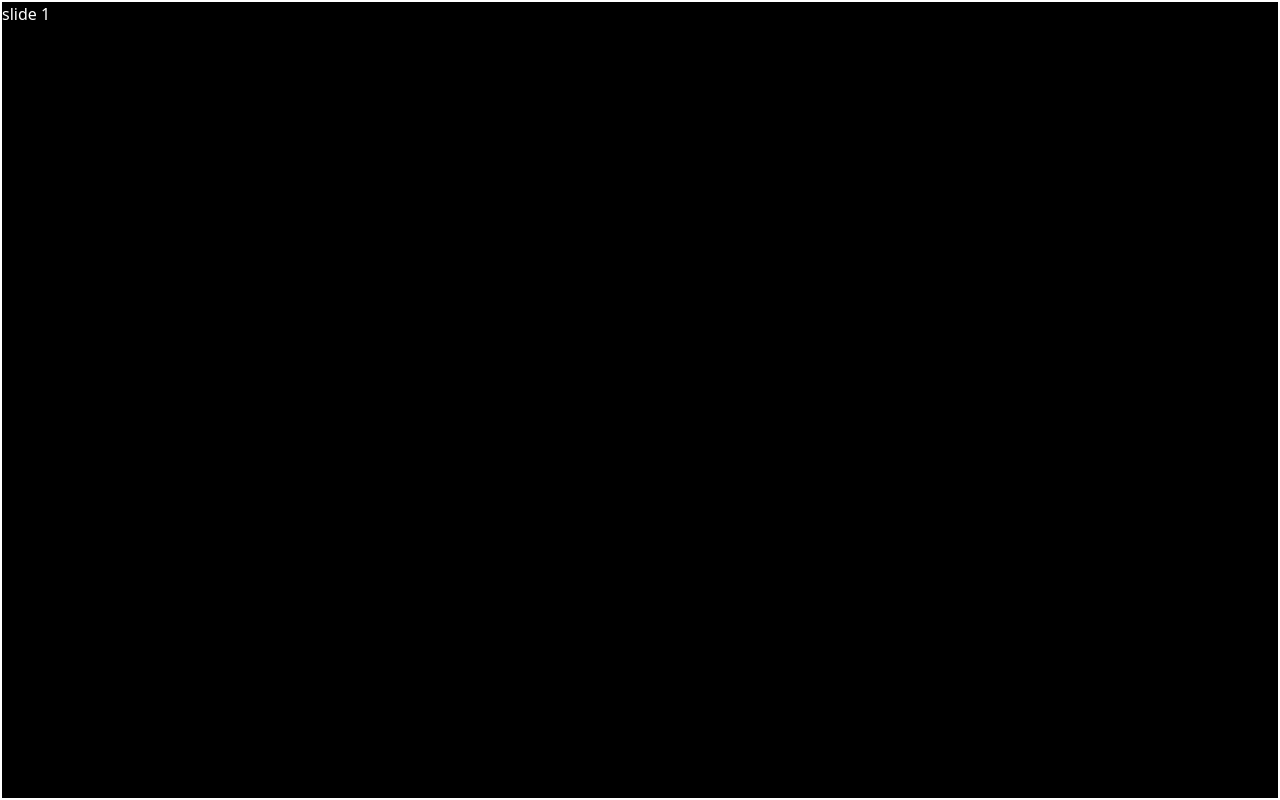
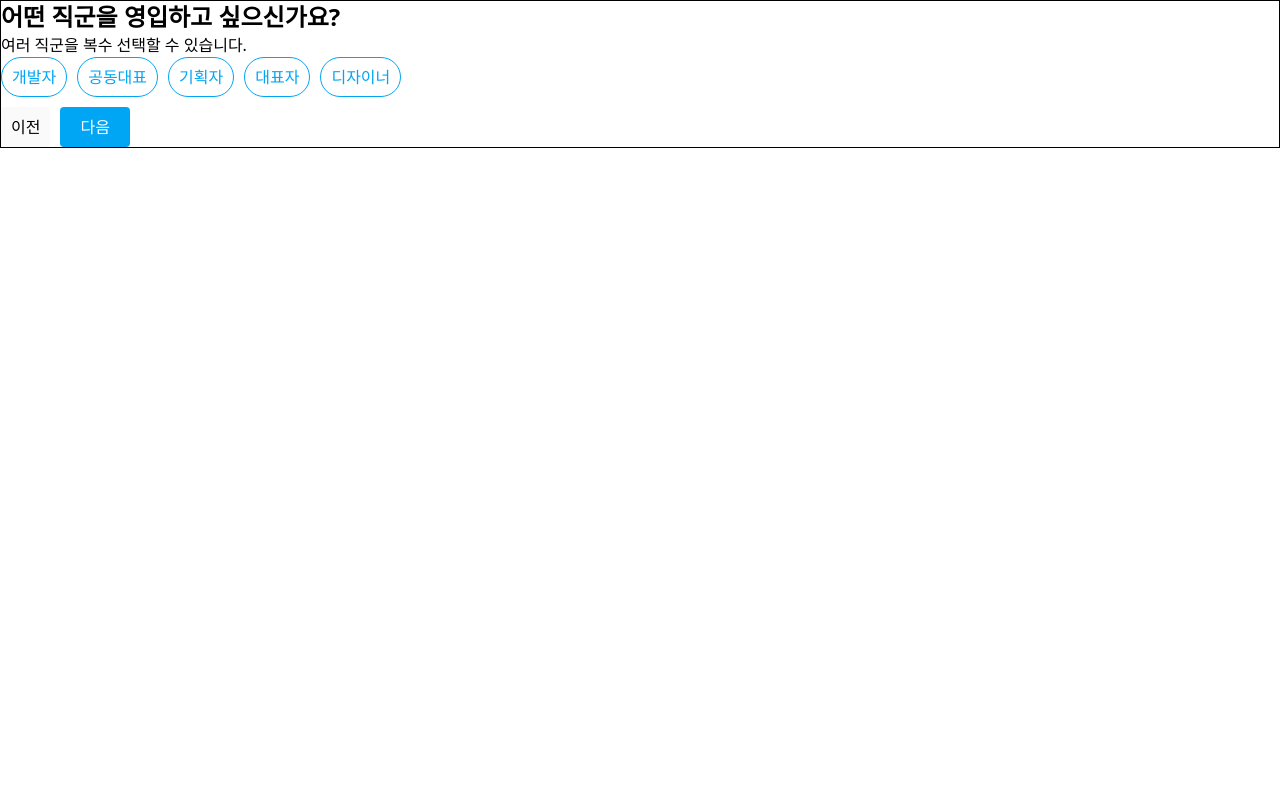
Before and after one commit to yoonbeeseo/find-crew, a React (Vite) app: page /auth in a window 1280 px wide. Built offline with nearby package versions, Linux system fonts and the light colour scheme.

Commit message:
auth useTextinput

```diff
--- a/src/@types/index.d.ts
+++ b/src/@types/index.d.ts
@@ -2,3 +2,32 @@ interface ItemProps<T = any> {
   item: T;
   index?: number;
 }
+
+interface TeamUser {
+  uid: string;
+  name: string;
+  jobDesc: TeamUserJob;
+  targets: TeamUserJob[];
+  experiences: TeamUserEx[];
+  intro: string;
+  mobile: string; //! +82 010
+  email: string;
+}
+
+type TeamUserJob = "개발자" | "디자이너" | "기획자" | "대표자" | "공동대표";
+
+interface TeamUserEx {
+  name: string;
+  length: TeamUserExLength;
+  descs: string[];
+}
+
+interface MonthYear {
+  month: number;
+  year: number;
+}
+
+interface TeamUserExLength {
+  start: MonthYear;
+  end: "현재까지" | MonthYear;
+}
--- a/src/app/Auth/page.tsx
+++ b/src/app/Auth/page.tsx
@@ -1,105 +1,128 @@
-import { useSearchParams } from "react-router-dom";
-import { isMobile } from "react-device-detect";
+import { FormEvent, useCallback, useState } from "react";
+import { useSearchParams, useNavigate, useLocation } from "react-router-dom";
 import { twMerge } from "tailwind-merge";
-import { useRef, useState } from "react";
+import { jobDescs } from "../../constants";
+import useTextInput from "../../components/ui/useTextInput";
 
 export default function AuthPage() {
   const params = useSearchParams()[0].get("target");
 
-  const extractor = (params: string | null) => {
+  const extractor = (params: string | null): TeamUserJob[] => {
     if (!params) {
       return [];
     }
     const copy = params.replace(",", "");
     const split = copy.split(" ");
-    return split.splice(0, 2);
+    return split.splice(0, 2) as TeamUserJob[];
   };
 
-  const targets = extractor(params);
+  const [teamUser, setTeamUser] = useState(initialState);
+  const [targets, setTargets] = useState(extractor(params));
 
   const content = useSearchParams()[0].get("content");
-  const ref1 = useRef<HTMLDivElement>(null);
-  const ref2 = useRef<HTMLDivElement>(null);
-  const ref3 = useRef<HTMLDivElement>(null);
-  const ref4 = useRef<HTMLDivElement>(null);
-  const containerRef = useRef<HTMLDivElement>(null);
+  const navi = useNavigate();
+  const location = useLocation();
 
-  const refs = [ref1, ref2, ref3, ref4];
-  const items = [1, 2, 3, 4];
-  const [currentIndex, setCurrentIndex] = useState(0);
-  const [x, setX] = useState(0);
+  const Name = useTextInput();
+  const Email = useTextInput();
+  const onSubmit = useCallback(
+    (e: FormEvent) => {
+      e.preventDefault();
+      if (!content) {
+        if (targets.length === 0) {
+          alert("찾으시는 직군을 선택해주세요.");
+          return;
+        }
+        return navi(`${location.pathname}?content=기본정보`);
+      }
+
+      switch (content) {
+        case "기본정보":
+          return console.log("기본정보 ㄱㄱ");
+      }
+    },
+    [content, targets, navi, location]
+  );
 
   return (
-    <div
-      className={twMerge(
-        "w-full h-screen snap-mandatory",
-        isMobile ? "snap-x overflow-x-auto flex" : "snap-y overflow-y-auto"
-      )}
-      ref={containerRef}
-    >
-      {isMobile && (
-        <div className="fixed w-full top-[50%] left-0 translate-y-[-50%]">
-          <button
-            className="w-10 h-auto px-2.5 absolute bottom-0 left-0"
-            onClick={() => {
-              if (currentIndex === 0) {
-                return;
-              }
-              const index = currentIndex - 1;
-              setCurrentIndex(index);
-              refs[index].current?.scrollIntoView({ behavior: "smooth" });
-            }}
-          >
+    <div>
+      <form className="col border gap-y-2.5" onSubmit={onSubmit}>
+        {!content ? (
+          <div>
+            <h1>어떤 직군을 영입하고 싶으신가요?</h1>
+            <p>여러 직군을 복수 선택할 수 있습니다.</p>
+            <ul className="wrap">
+              {jobDescs.map((job) => {
+                const selected = targets.find((item) => item === job)
+                  ? true
+                  : false;
+                const onClick = () => {
+                  setTargets((prev) =>
+                    selected
+                      ? prev.filter((item) => item !== job)
+                      : [...prev, job]
+                  );
+                };
+                return (
+                  <li key={job}>
+                    <button
+                      type="button"
+                      onClick={onClick}
+                      className={twMerge(
+                        "rounded-full bg-white border text-theme",
+                        selected && "primary bg-theme text-white"
+                      )}
+                    >
+                      {job}
+                    </button>
+                  </li>
+                );
+              })}
+            </ul>
+          </div>
+        ) : (
+          {
+            기본정보: (
+              <>
+                <div>
+                  <Name.Component
+                    label="이름"
+                    onChangeText={(name) =>
+                      setTeamUser((prev) => ({ ...prev, name }))
+                    }
+                    value={teamUser.name}
+                  />
+                </div>
+                <div>직군</div>
+                <Email.Component
+                  label="이메일"
+                  onChangeText={(email) =>
+                    setTeamUser((prev) => ({ ...prev, email }))
+                  }
+                  value={teamUser.email}
+                />
+              </>
+            ),
+          }[content]
+        )}
+        <div className="row gap-x-2.5">
+          <button type="button" onClick={() => navi(-1)}>
             이전
           </button>
-          <button
-            className="w-10 h-auto px-2.5 absolute bottom-0 right-0"
-            onClick={() => {
-              if (currentIndex === items.length - 1) {
-                return;
-              }
-              const index = currentIndex + 1;
-              setCurrentIndex(index);
-              return refs[index].current?.scrollIntoView({
-                behavior: "smooth",
-              });
-            }}
-          >
-            다음
-          </button>
+          <button className="primary px-5">다음</button>
         </div>
-      )}
-      {items.map((item, index) => (
-        <div
-          className={twMerge(
-            "min-w-full h-full border-2 snap-start text-white ",
-            isMobile ? "bg-theme" : "bg-black"
-          )}
-          key={item}
-          ref={refs[index]}
-          draggable
-          onDragStart={(e) => {
-            setCurrentIndex(index);
-            setX(e.clientX);
-            console.log("set currentindex to", index);
-          }}
-          onDragOver={(e) => {
-            const isBigger = x > e.clientX;
-            if (isBigger) {
-              console.log("show previous slide");
-              return refs[index - 1].current?.scrollIntoView({
-                behavior: "smooth",
-              });
-            }
-            console.log("show next slide");
-            return refs[index + 1].current?.scrollIntoView({
-              behavior: "smooth",
-            });
-          }}
-        >
-          slide {item}
-        </div>
-      ))}
+      </form>
     </div>
   );
 }
+
+const initialState: TeamUser = {
+  email: "",
+  experiences: [],
+  intro: "",
+  jobDesc: "개발자",
+  mobile: "010",
+  name: "",
+  targets: [],
+  uid: "",
+};
--- a/src/app/Home/page.tsx
+++ b/src/app/Home/page.tsx
@@ -13,9 +13,7 @@ export default function HomePage() {
           <p className="p">{item.subTitle}</p>
           <div className="row justify-center sm:justify-start">
             <button
-              onClick={() =>
-                navi(`auth?target=${item.btnTitle}&content=기본정보`)
-              }
+              onClick={() => navi(`auth?target=${item.btnTitle}`)}
               className="sd primary"
             >
               {item.btnTitle}
--- /dev/null
+++ b/src/components/ui/useTextInput.tsx
@@ -0,0 +1,65 @@
+import { useCallback, useId } from "react";
+import { twMerge } from "tailwind-merge";
+
+export interface TextInputProps {
+  //! 기본적인 컴포넌트 구성
+  label: string;
+  placeholder?: string;
+  value: string | number;
+  onChangeText: (value: string) => void;
+
+  //! div, label 추가 스타일링
+  divClassName?: string;
+  labelClassName?: string;
+
+  //! input의 내용을 변경하고 싶을 때 쓰면 되는 창구
+  props?: React.DetailedHTMLProps<
+    React.InputHTMLAttributes<HTMLInputElement>,
+    HTMLInputElement
+  >;
+}
+
+const useTextInput = () => {
+  const id = useId();
+
+  const Component = useCallback(
+    ({
+      label,
+      onChangeText,
+      value,
+      placeholder,
+      divClassName,
+      labelClassName,
+      props,
+    }: TextInputProps) => {
+      return (
+        <div className={twMerge("col gapy-y-1", divClassName)}>
+          <label
+            htmlFor={id}
+            className={twMerge("text-gray text-sm", labelClassName)}
+          >
+            {label}
+          </label>
+          <input
+            {...props}
+            id={id}
+            value={value}
+            onChange={(e) => onChangeText(e.target.value)}
+            placeholder={placeholder}
+            className={twMerge(
+              "border border-border bg-lightGray outline-none rounded h-10 px-2.5 focus:border-t-0 focus:border-l-0 focus:border-r-0 focus:border-b focus:border-b-theme focus:rounded-none focus:bg-white transition",
+              props?.className
+            )}
+          />
+        </div>
+      );
+    },
+    [id]
+  );
+
+  return {
+    Component,
+  };
+};
+
+export default useTextInput;
--- a/src/constants/index.ts
+++ b/src/constants/index.ts
@@ -24,3 +24,11 @@ export const homeDescs: HomeDesc[] = [
     btnTitle: "디자이너, 개발자 찾기",
   },
 ];
+
+export const jobDescs: TeamUserJob[] = [
+  "개발자",
+  "공동대표",
+  "기획자",
+  "대표자",
+  "디자이너",
+];
--- a/src/index.css
+++ b/src/index.css
@@ -3,6 +3,7 @@
 @theme {
   --color-theme: var(--color-sky-500);
   --color-lightGray: var(--color-zinc-50);
+  --color-gray: var(--color-zinc-500);
   --color-border: var(--color-zinc-200);
   --color-bg: var(--color-white);
 }
@@ -17,7 +18,7 @@
   }
 
   button {
-    @apply bg-lightGray rounded p-2.5 h-10 cursor-pointer active:scale-98 focus:opacity-80 active:opacity-50 transition duration-75;
+    @apply bg-lightGray rounded p-2.5 h-10 cursor-pointer active:scale-98 focus:opacity-80 active:opacity-50 transition duration-75 flex justify-center items-center;
   }
 
   button.sd {
@@ -35,4 +36,8 @@
   .col {
     @apply flex flex-col;
   }
+
+  ul.wrap {
+    @apply flex flex-wrap gap-2.5;
+  }
 }
```
